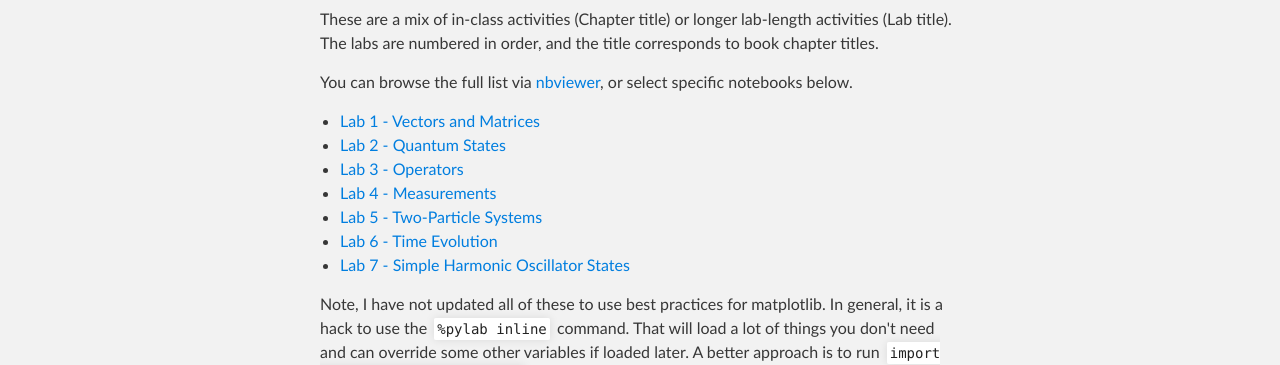
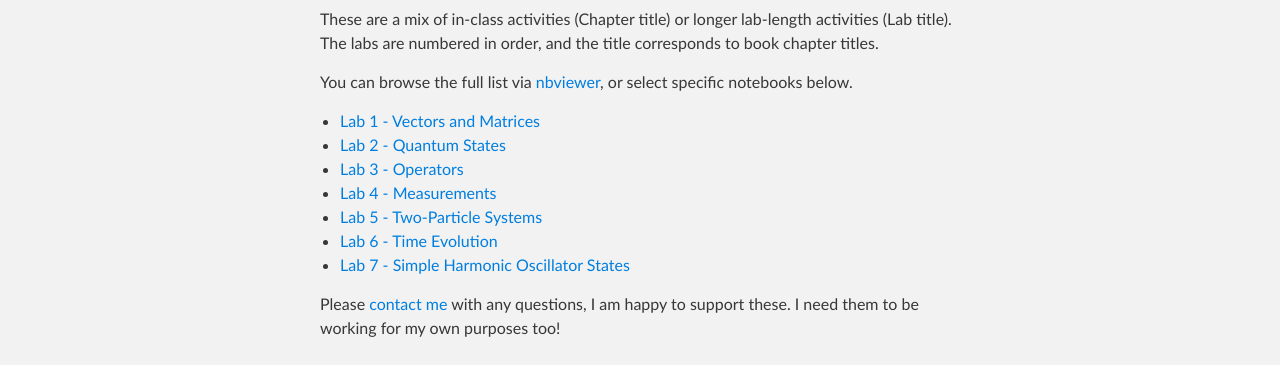
Before and after one commit to amcdawes/QMlabs, a plain HTML site: page index.html in a window 1280 px wide. Shown: the part 443-808 px from the top of the page. Drawn offline with Linux system fonts and the light colour scheme.

Commit message:
removed caveat about import pylab

```diff
--- a/index.html
+++ b/index.html
@@ -47,7 +47,6 @@
             <li><a href="http://nbviewer.ipython.org/github/amcdawes/QMlabs/blob/master/Lab%207%20-%20SHO.ipynb">Lab 7 - Simple Harmonic Oscillator States</a></li>
         </ul>
 
-        <p>Note, I have not updated all of these to use best practices for matplotlib. In general, it is a hack to use the <code>%pylab inline</code> command. That will load a lot of things you don't need and can override some other variables if loaded later. A better approach is to run <code>import matplotlib.pyplot as plt</code> and then import any other packages from numpy, for example: <code>from numpy import sqrt,pi,cos,sin,arange,exp</code>. If you make this change in any of these notebooks, you will need to use <code>plt.plot</code> in place of any <code>plot</code> calls.</p>
         <p>Please <a href="http://amcdawes.com/contact.html">contact me</a> with any questions, I am happy to support these. I need them to be working for my own purposes too!</p>
       </section>
     </div>
```
